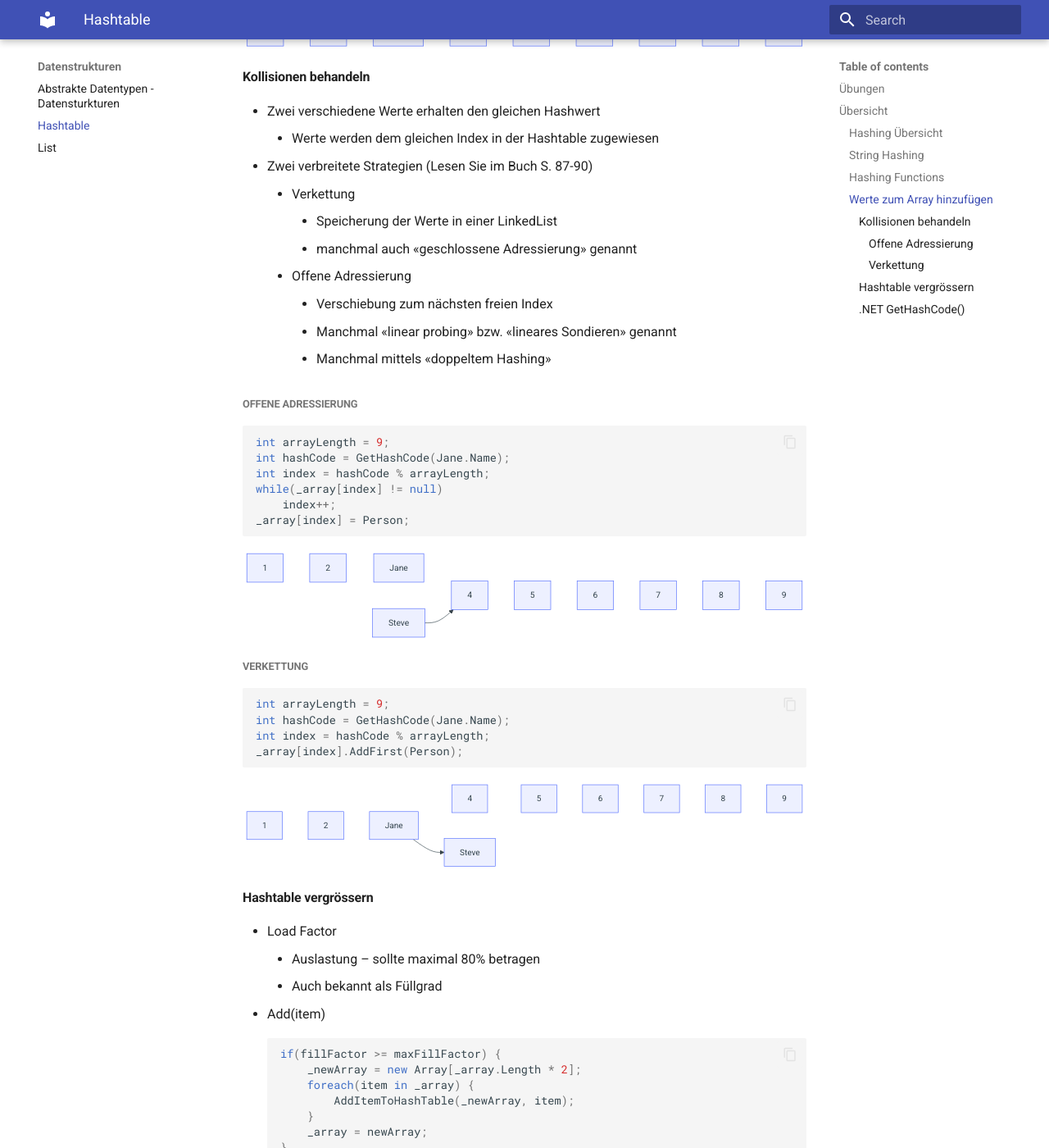
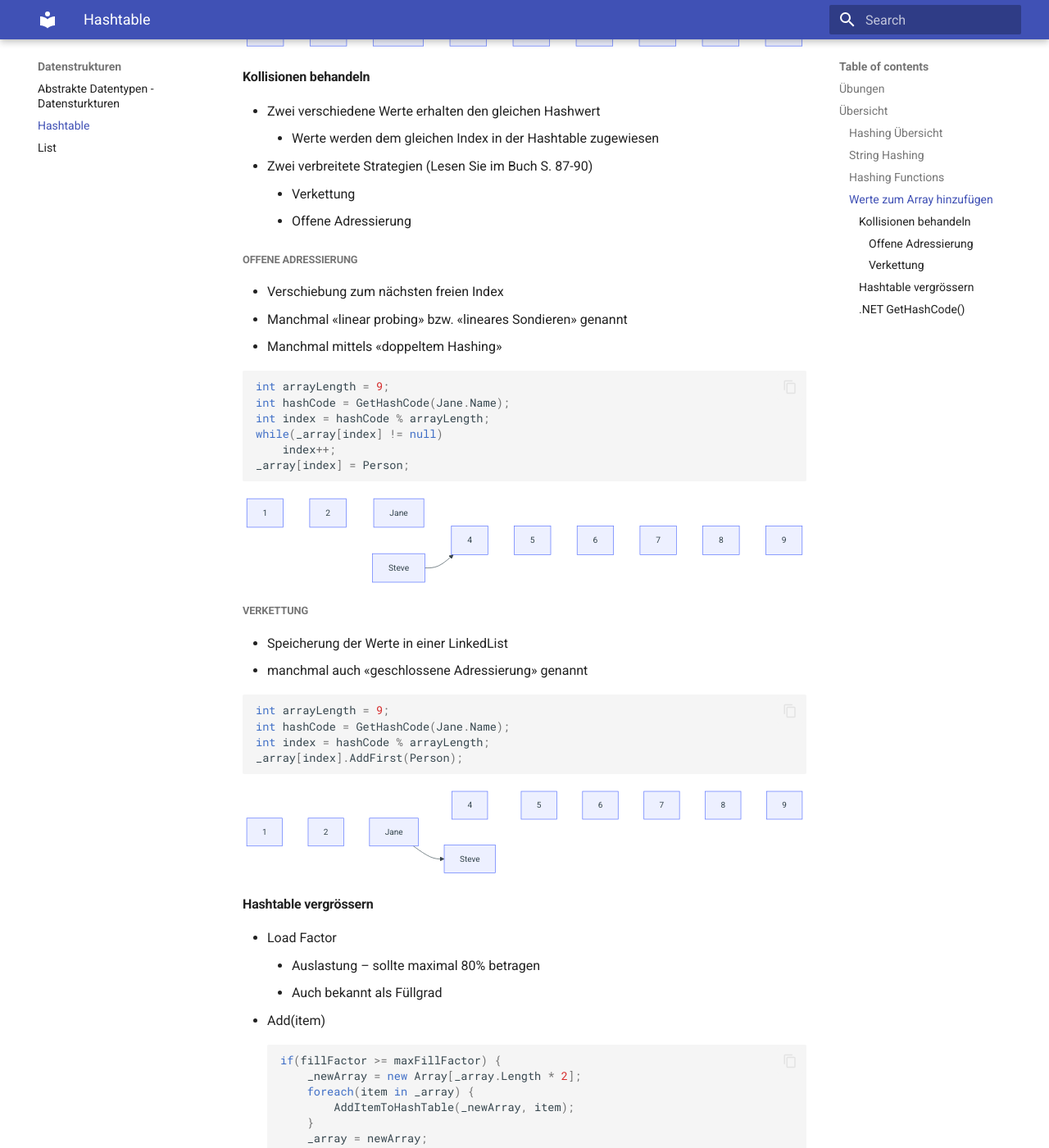
Before and after one commit to tsolenthaler/zbwAlgDs, an MkDocs documentation site: the page built from docs/datenstrukturen/hashtable.md, in a window 1280 px wide and 1400 px high, scrolled down 3190 px. Shown: the whole window at 82% size. Built offline with MkDocs 1.6.1 and Material for MkDocs 9.7.7, drawn with Linux system fonts in a browser that asks for light colours; part of the change alters nothing that is shown.

````diff
--- a/docs/datenstrukturen/hashtable.md
+++ b/docs/datenstrukturen/hashtable.md
@@ -128,14 +128,14 @@ flowchart LR
     * Werte werden dem gleichen Index in der Hashtable zugewiesen
 * Zwei verbreitete Strategien (Lesen Sie im Buch S. 87-90)
     * Verkettung
-        * Speicherung der Werte in einer LinkedList
-        * manchmal auch «geschlossene Adressierung» genannt
     * Offene Adressierung
-        * Verschiebung zum nächsten freien Index
-        * Manchmal «linear probing» bzw. «lineares Sondieren» genannt
-        * Manchmal mittels «doppeltem Hashing»
+
 
 ##### Offene Adressierung
+
+* Verschiebung zum nächsten freien Index
+* Manchmal «linear probing» bzw. «lineares Sondieren» genannt
+* Manchmal mittels «doppeltem Hashing»
 
 ```C#
 int arrayLength = 9;
@@ -153,6 +153,10 @@ flowchart LR
 ```
 
 ##### Verkettung
+
+* Speicherung der Werte in einer LinkedList
+* manchmal auch «geschlossene Adressierung» genannt
+
 ```C#
 int arrayLength = 9;
 int hashCode = GetHashCode(Jane.Name);
````
